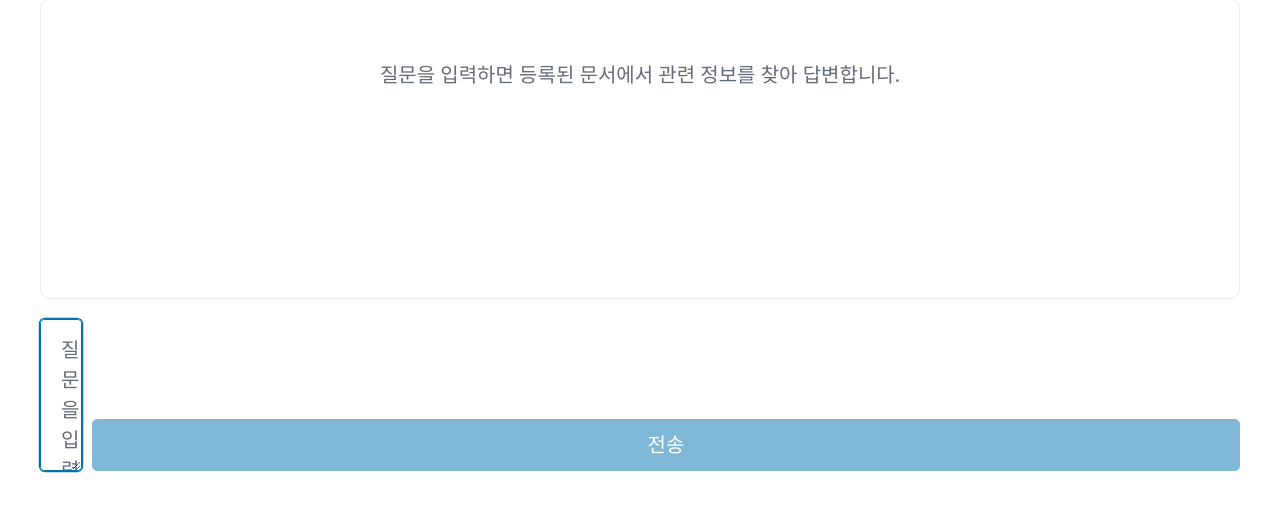
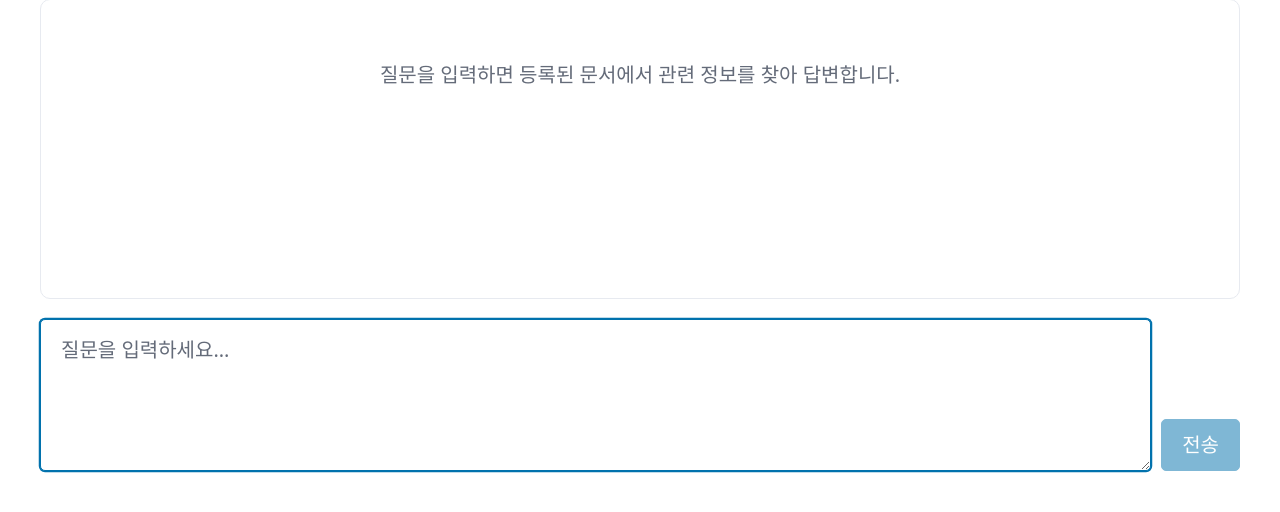
Before and after one commit to MyNameIsTaeYeong/project-context-loop-system, a FastAPI app: template src/context_loop/web/templates/chat.html in a window 1280 px wide. Shown: the part 201-713 px from the top of the page. Run offline with FastAPI, Linux system fonts and the light colour scheme; the template is opened without the code that fills it, so the values that code supplies are empty; parts of the project's set-up code (start-up, migrations or seed data) failed here and were passed over; some libraries are stand-ins or nearby versions.

Commit message:
fix: 전송 버튼에 width: auto 적용하여 입력창 가로 비율 개선
Pico CSS의 button 기본 width: 100%가 flex 컨테이너에서
과도한 공간을 차지하던 문제를 width: auto, flex-shrink: 0으로 해결

https://claude.ai/code/session_01MWmLjgfPFbWygzYLGCf6Qu

```diff
--- a/src/context_loop/web/templates/chat.html
+++ b/src/context_loop/web/templates/chat.html
@@ -44,7 +44,7 @@
     <!-- 입력 영역 -->
     <form @submit.prevent="sendMessage" style="display: flex; gap: 0.5rem; align-items: flex-end;">
         <textarea x-model="input" placeholder="질문을 입력하세요..." :disabled="loading" @keydown.enter.prevent="if (!$event.shiftKey) sendMessage()" style="flex: 1; min-height: 6rem; max-height: 12rem; resize: vertical; margin-bottom: 0;" rows="4" autofocus></textarea>
-        <button type="submit" :disabled="loading || !input.trim()" :aria-busy="loading" style="margin-bottom: 0; padding: 0.5rem 1rem; height: auto; align-self: flex-end;">전송</button>
+        <button type="submit" :disabled="loading || !input.trim()" :aria-busy="loading" style="margin-bottom: 0; padding: 0.5rem 1rem; width: auto; flex-shrink: 0;">전송</button>
     </form>
 </div>
 {% endblock %}
```
